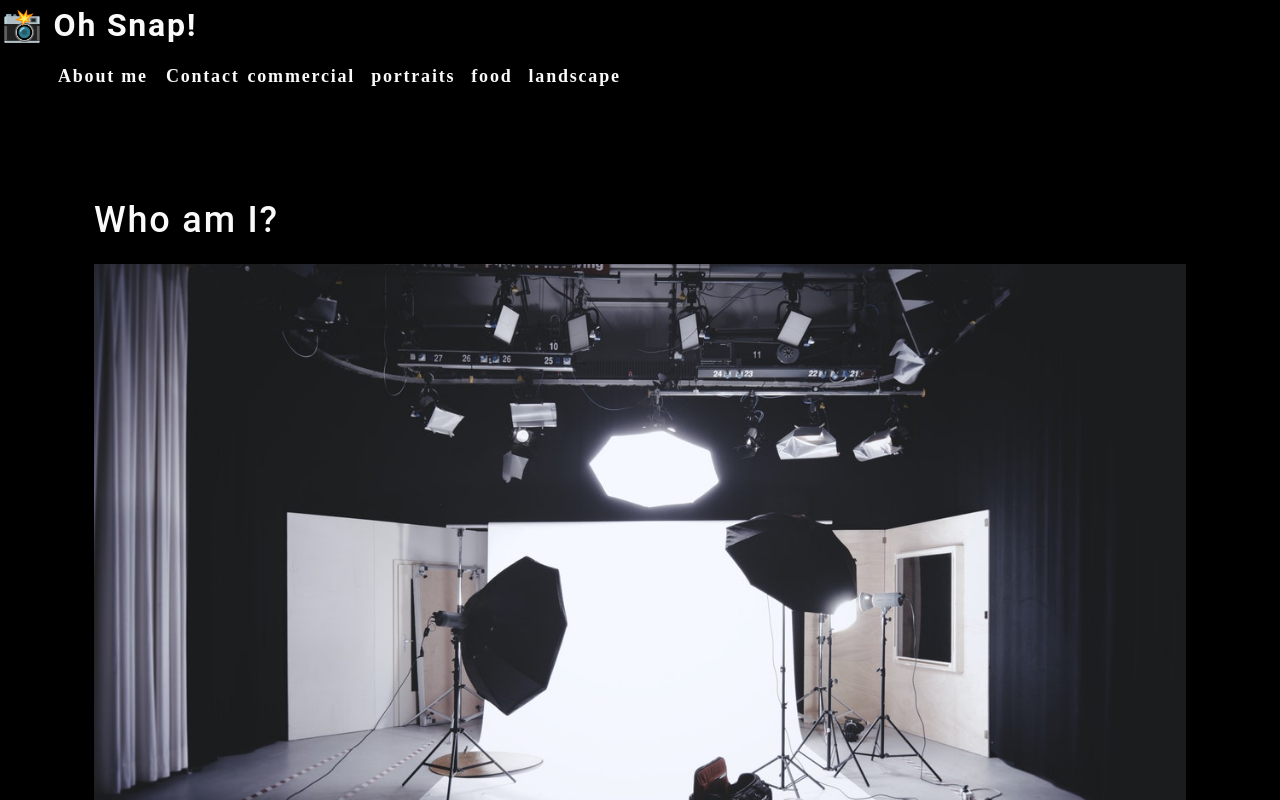
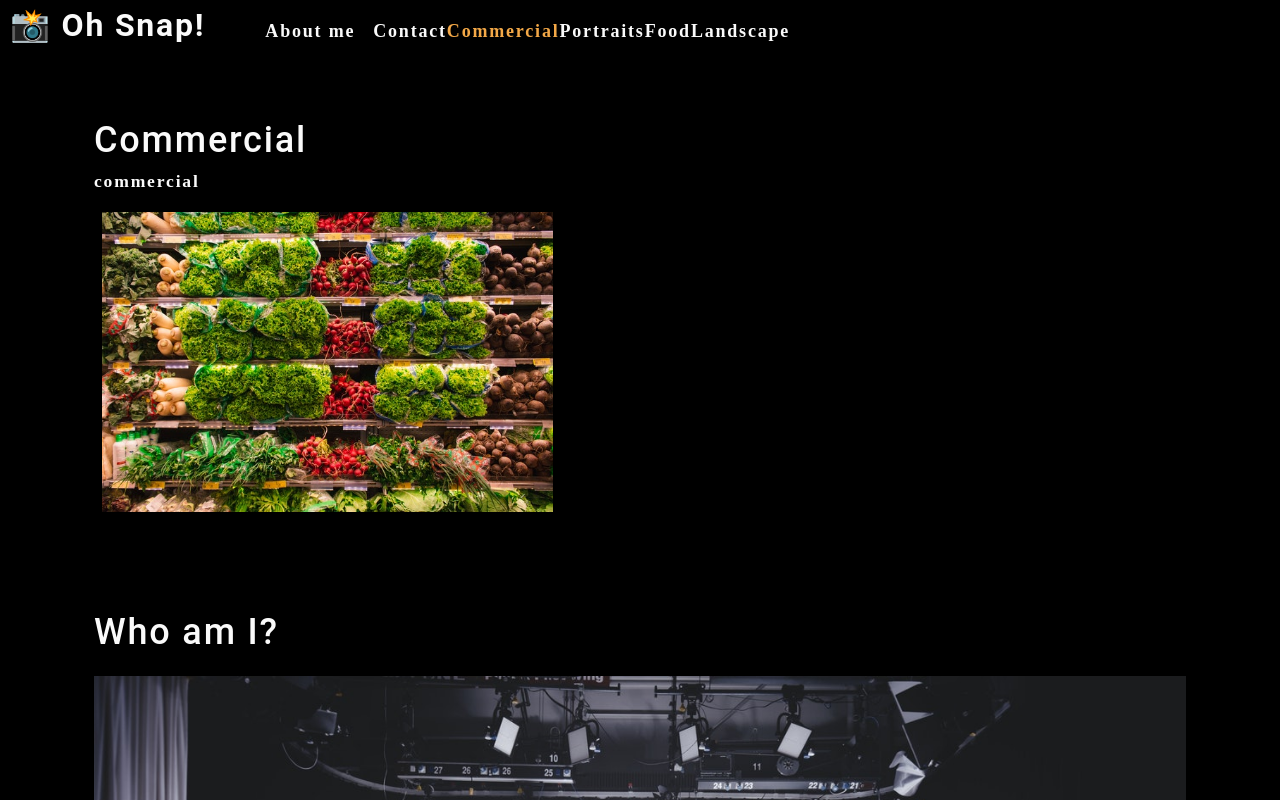
Before and after one commit to DYoshizawa079/photo-port, a React (Create React App) app: page / in a window 1280 px wide. Shown: the top 800 px of the page. Built offline with nearby package versions, Linux system fonts and the light colour scheme.

Commit message:
Update App.js and Nav component

```diff
--- a/src/App.js
+++ b/src/App.js
@@ -1,13 +1,37 @@
-import React from 'react';
+import React, { useState } from 'react';
 import Nav from './components/Nav';
 import About from './components/About';
+import Gallery from './components/Gallery';
+//import Test from './components/Test';
 import './App.css';
 
 function App() {
+
+  // Set the 'categories' state
+  const [categories] = useState([
+    {
+      name: 'commercial',
+      description: 'Photos of grocery stores, food trucks and other stuff'
+    },
+    { name: 'portraits', description: 'Portraits of people in my life'},
+    { name: 'food', description: 'Delicious delicacies'},
+    { name: 'landscape', description: 'Fields, farms and etc'},
+  ]);
+
+  // Set the 'currentCategory' state
+  const [currentCategory, setCurrentCategory] = useState(categories[0]);
+
   return (
     <div>
-      <Nav></Nav>
+      <Nav
+        // Set the props that will be fed to the Nav component
+        categories={categories}
+        setCurrentCategory={setCurrentCategory}
+        currentCategory={currentCategory}
+      >
+      </Nav>
       <main>
+        <Gallery></Gallery>
         <About></About>
       </main>
     </div>
--- /dev/null
+++ b/src/components/Gallery/index.js
@@ -0,0 +1,24 @@
+import React from 'react';
+import { capitalizeFirstLetter } from '../../utils/helpers';
+import photo from "../../assets/small/commercial/0.jpg";
+
+function Gallery(props) {
+    const currentCategory = {
+        name: "commercial",
+        description: "Photos of grocery stores, food trucks, and other commercial projects."
+    };
+    return (
+        <section>
+            <h1>{capitalizeFirstLetter(currentCategory.name)}</h1>
+            <p>{currentCategory.name}</p>
+            <div>
+                <img
+                    src={photo}
+                    alt="Commercial Example"
+                    className='img-thumbnail mx-1'
+                />
+            </div>
+        </section>
+    );
+}
+export default Gallery;
--- a/src/components/Nav/index.js
+++ b/src/components/Nav/index.js
@@ -1,27 +1,23 @@
-import React from 'react';
+import React, { useEffect } from 'react';
+import { capitalizeFirstLetter } from '../../utils/helpers';
 
-function Nav() {
+function Nav(props) {
 
-    const categories = [
-        {
-            name: "commercial",
-            description:
-                "Photos of grocery stores, food trucks and other commercial projects",
-        },
-        {   name: "portraits", description: "Portraits of people in my life"},
-        {   name: "food", description: "Delicious delicacies"},
-        {
-            name: "landscape",
-            description: "Fields, farmhouses, waterfalls, and teh beauty of nature"
-        },
-    ]
+    // Deconstruct the three parameters that are fed into the props from App.js
+    const {
+        categories = [],
+        setCurrentCategory,
+        currentCategory,
+    } = props;
 
-    function categorySelected(name) {
-        console.log(`${name} clicked`)
-    }
+    // use React's useEffect hook to update the browser tab's text content
+    useEffect(() => {
+        // Update browser tab to reflect the current category selected
+        document.title = capitalizeFirstLetter(currentCategory.name);
+    }, [currentCategory]);
 
     return(
-        <header>
+        <header className="flex-row px-1">
             <h2>
                 <a data-testid="link" href="/">
                     <span role="img" aria-label="camera">📸</span> Oh Snap!
@@ -37,13 +33,28 @@
                     <li>
                         <span>Contact</span>
                     </li>
+                    {/*
+                        map() processes each item in an array and returns a new array
+                        In this case, it makes li and span item for each item in categories array
+                    */}
                     {categories.map((category) => (
                         <li
-                            className="mx-1"
+                            /*
+                                To the li, assign class name 'mx-1'.
+                                If this li is selected, set class name 'navActive' too
+                            */
+                            className={`mx-1" ${
+                                currentCategory.name === category.name && 'navActive'
+                            }`}
                             key={category.name}
                         >
-                            <span onClick={() => categorySelected(category.name)}>
-                                {category.name}
+                            <span
+                                onClick={() => {
+                                    /* sets currentCategory = category */
+                                    setCurrentCategory(category)
+                                }}
+                            >
+                                {capitalizeFirstLetter(category.name)}
                             </span>
                         </li>
                     ))}
--- /dev/null
+++ b/src/components/Test.js
@@ -0,0 +1,24 @@
+// Import the useState method so we can use states
+import React, { useState } from "react"
+
+function Test() {
+
+    // Declare the state
+    const [count, setCount] = useState(0);
+
+    let updatedCount = count;
+
+    function increment(){
+        // The function that changes the state
+        updatedCount += 1;
+        setCount(updatedCount);
+    }
+
+    return (
+        <div>
+            Ive been clicked {count} times
+            <button onClick={increment}>Add One</button>
+        </div>
+    )
+}
+export default Test;
```
Also changed, not shown: 1 other file (tests, documents, lock files or other folders).
